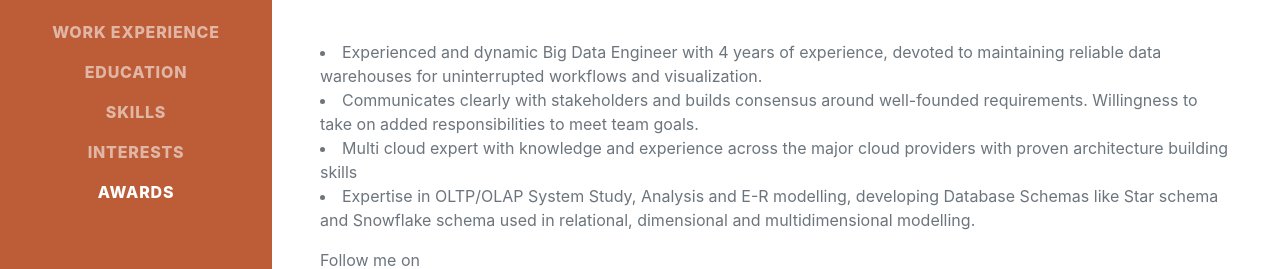
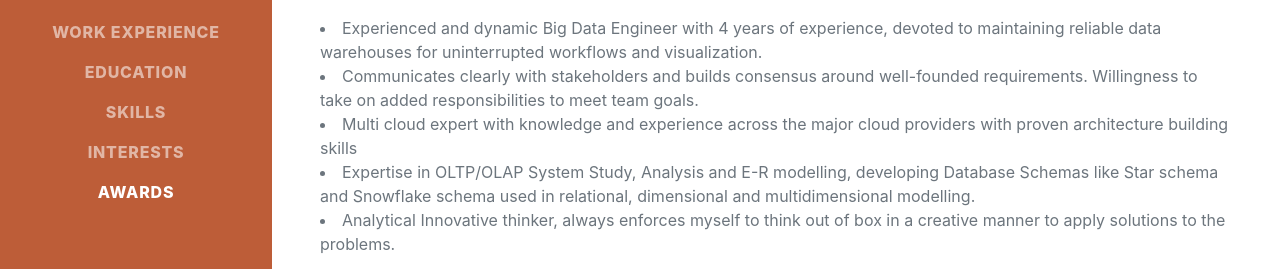
Before and after one commit to avvrkrishna/avvrkrishna.github.io, a plain HTML site: page index.html in a window 1280 px wide. Shown: the part 338-607 px from the top of the page. Drawn offline with nearby package versions, Linux system fonts and the light colour scheme; a web font is replaced by a local one.

Commit message:
Added about me

```diff
--- a/index.html
+++ b/index.html
@@ -53,6 +53,7 @@
                         <li>Communicates clearly with stakeholders and builds consensus around well-founded requirements. Willingness to take on added responsibilities to meet team goals.</li>
                         <li>Multi cloud expert with knowledge and experience across the major cloud providers with proven architecture building skills</li>
                         <li>Expertise in OLTP/OLAP System Study, Analysis and E-R modelling, developing Database Schemas like Star schema and Snowflake schema used in relational, dimensional and multidimensional modelling.</li>
+                        <li>Analytical Innovative thinker, always enforces myself to think out of box in a creative manner to apply solutions to the problems.</li>
                     </p>
                     <p> Follow me on</p>
                     <div class="social-icons">
```
